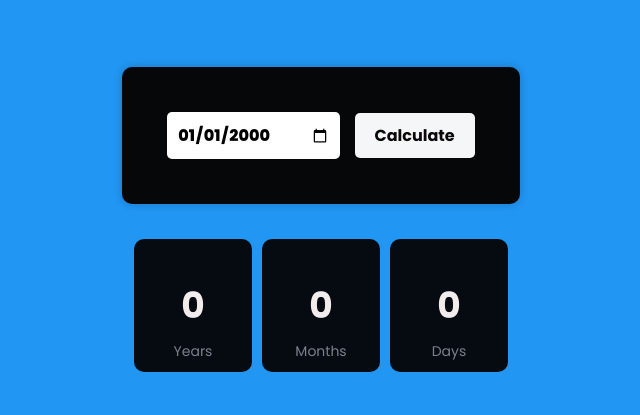
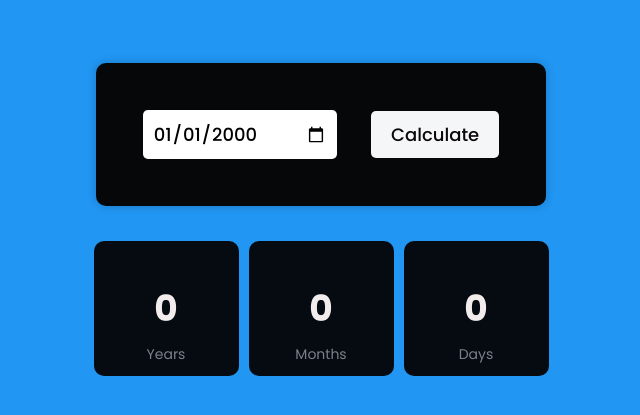
Before and after one commit to AbdulBaseer1939/classTask-05, a plain HTML site: page index.html in a window 1280 px wide. Shown: the part 163-578 px from the top of the page, without its empty margins (319-959 px from the left). Drawn offline with Linux system fonts and the light colour scheme.

```diff
--- a/style.css
+++ b/style.css
@@ -14,7 +14,7 @@ body {
 
 .container {
   background-color: #060709;
-  padding: 45px;
+  padding: 47px;
   border-radius: 10px;
   box-shadow: 0px 0px 10px rgba(0, 0, 0, 0.2);
 }
@@ -23,9 +23,9 @@ input[type="date"] {
   padding: 10px;
   border: none;
   border-radius: 5px;
-  font-size: 16px;
-  font-weight: 800;
-  margin-right: 10px;
+  font-size: 18px;
+  font-weight: 500;
+  margin-right: 30px;
   font-family: "Poppins";
 }
 
@@ -35,8 +35,8 @@ button {
   padding: 10px 20px;
   border: none;
   border-radius: 5px;
-  font-size: 16px;
-  font-weight: 700;
+  font-size: 18px;
+  font-weight: 500;
   cursor: pointer;
   font-family: "Poppins";
 }
@@ -50,11 +50,11 @@ button {
 .result-box {
   background-color: #060b11;
   color: rgb(243, 236, 236);
-  padding: 9px;
+  padding: 10px;
   margin: 5px;
   border-radius: 10px;
   text-align: center;
-  width: 100px;
+  width: 125px;
 }
 
 .result-box h2 {
```
Also changed, not shown: index.js (added).
